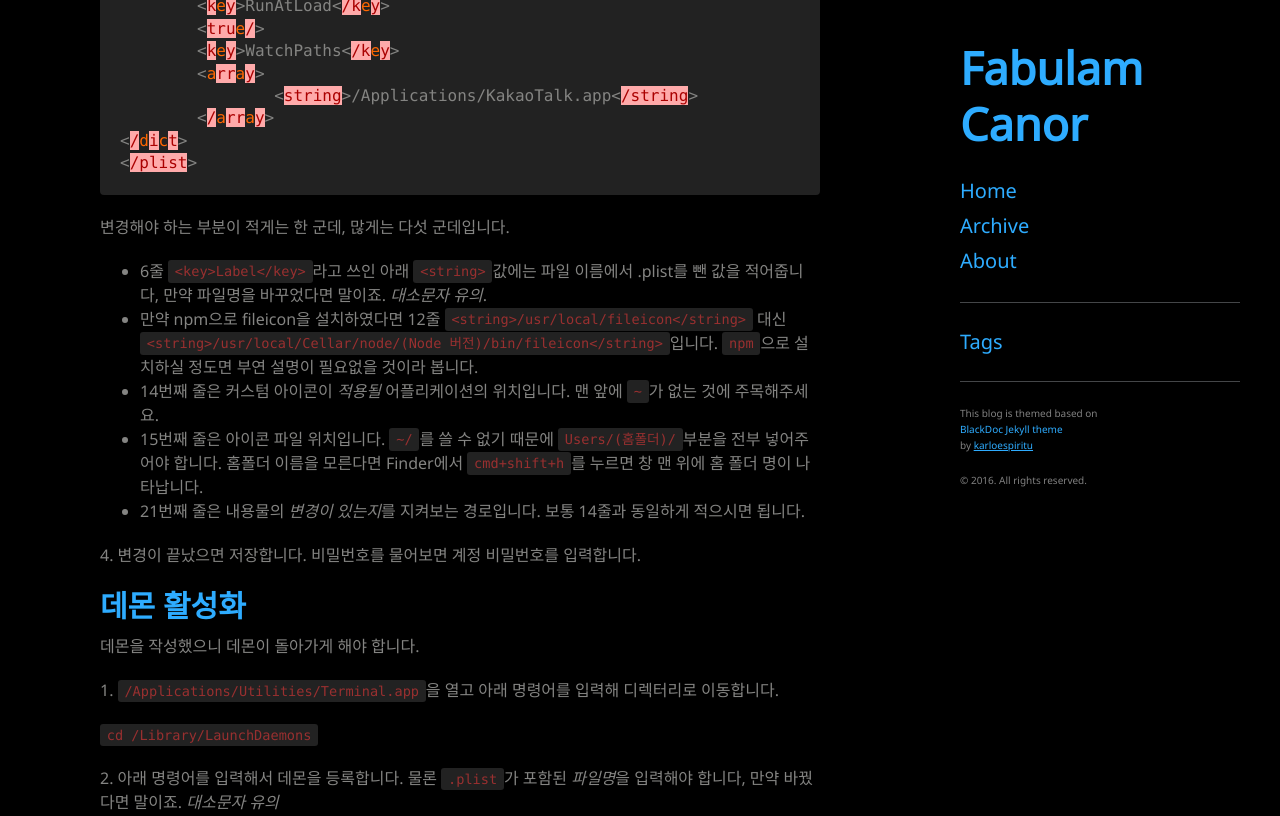
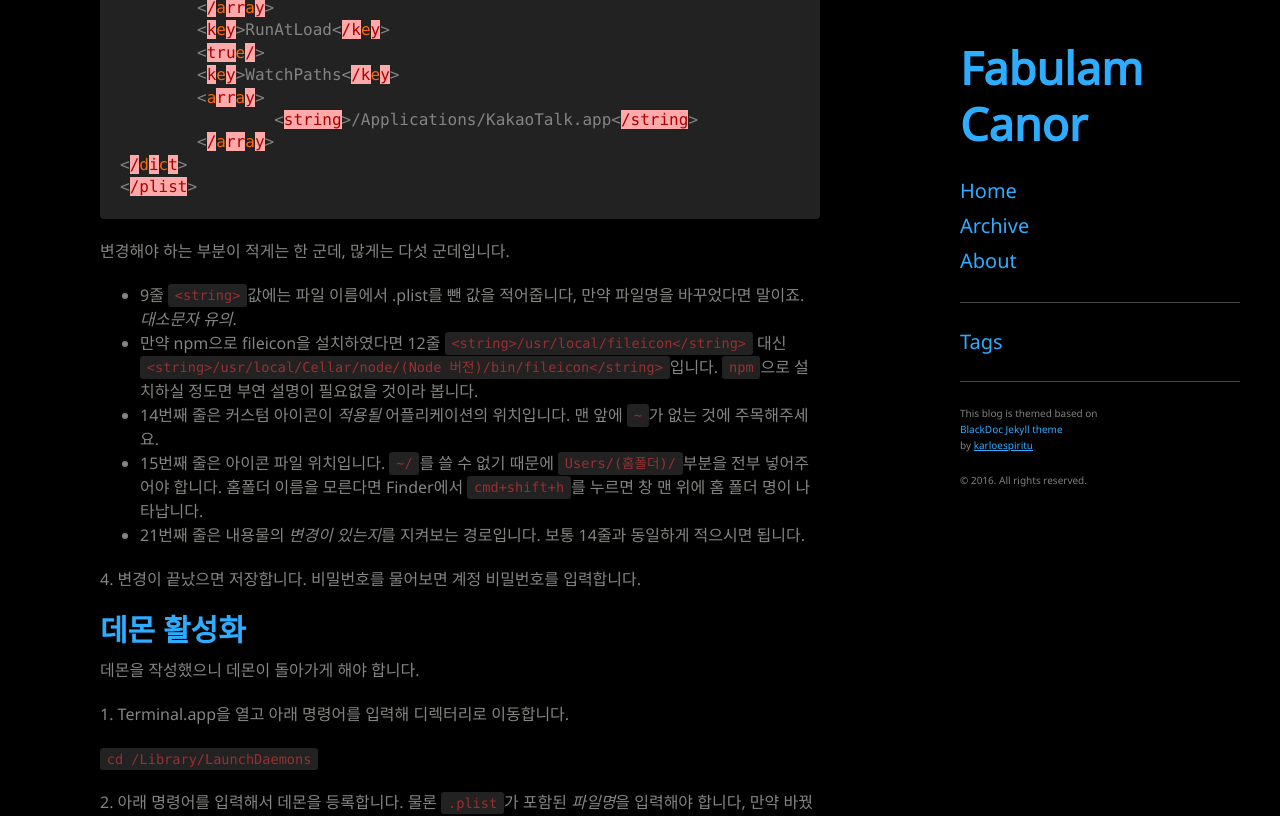
Before and after one commit to Canorus/canorus.github.io, a Jekyll site: the page built from _posts/2016-10-30-Fileicon을-이용하여-앱-아이콘을-자동으로-변경하기.md, in a window 1280 px wide and 1400 px high, scrolled down 2470 px. Shown: the top 816 px of the window. Built offline with Jekyll 4.4.1, drawn with Linux system fonts in a browser that asks for light colours; comment, search, counter and statistics services are not loaded; some of the changed text lies outside the part shown.

Commit message:
fileicon

````diff
--- a/_posts/2016-10-30-Fileicon을-이용하여-앱-아이콘을-자동으로-변경하기.md
+++ b/_posts/2016-10-30-Fileicon을-이용하여-앱-아이콘을-자동으로-변경하기.md
@@ -73,7 +73,7 @@
 
 변경해야 하는 부분이 적게는 한 군데, 많게는 다섯 군데입니다.
 
-- 6줄 `<key>Label</key>`라고 쓰인 아래 `<string>`값에는 파일 이름에서 .plist를 뺀 값을 적어줍니다, 만약 파일명을 바꾸었다면 말이죠. *대소문자 유의*.
+- 9줄 `<string>`값에는 파일 이름에서 .plist를 뺀 값을 적어줍니다, 만약 파일명을 바꾸었다면 말이죠. *대소문자 유의*.
 - 만약 npm으로 fileicon을 설치하였다면  12줄 `<string>/usr/local/fileicon</string>` 대신 `<string>/usr/local/Cellar/node/(Node 버전)/bin/fileicon</string>`입니다. `npm`으로 설치하실 정도면 부연 설명이 필요없을 것이라 봅니다.
 - 14번째 줄은 커스텀 아이콘이 *적용될* 어플리케이션의 위치입니다. 맨 앞에 `~`가 없는 것에 주목해주세요.
 - 15번째 줄은 아이콘 파일 위치입니다. `~/`를 쓸 수 없기 때문에 `Users/(홈폴더)/`부분을 전부 넣어주어야 합니다. 홈폴더 이름을 모른다면 Finder에서 `cmd+shift+h`를 누르면 창 맨 위에 홈 폴더 명이 나타납니다.
@@ -87,7 +87,7 @@
 
 데몬을 작성했으니 데몬이 돌아가게 해야 합니다.
 
-1\. `/Applications/Utilities/Terminal.app`을 열고 아래 명령어를 입력해 디렉터리로 이동합니다.
+1\. Terminal.app을 열고 아래 명령어를 입력해 디렉터리로 이동합니다.
 
 `cd /Library/LaunchDaemons`
 
@@ -114,7 +114,7 @@
 커스텀 아이콘 여부 확인: fileicon test <확인할 파일이나 폴더>
 ```
 
-일단 이 튜토리얼에서는 `fileicon` 실행파일을 `/usr/local/bin`에 위치시켰기 때문에 별다른 설정없이도 작동할 것으로 예상합니다만 만일 다른 위치에 저장하셨다면 Terminal.app에서 `echo $PATH`를 실행하여 PATH에 실행파일이 들어갔는지 확인하셔야 합니다.
+\* 일단 이 튜토리얼에서는 `fileicon` 실행파일을 `/usr/local/bin`에 위치시켰기 때문에 별다른 설정없이도 작동할 것으로 예상합니다만 만일 다른 위치에 저장하셨다면 Terminal.app에서 `echo $PATH`를 실행하여 PATH에 실행파일이 들어갔는지 확인하셔야 합니다.
 
 - console에 관련 로그가 10초에 한 번씩 찍히기 때문에 콘솔 로그를 자주 들여다보신다면… 스트레스를 받으실 수도 있습니다…
 
````
Also changed, not shown: other parts of _posts/2016-10-30-Fileicon을-이용하여-앱-아이콘을-자동으로-변경하기.md (+1 -1 lines).
